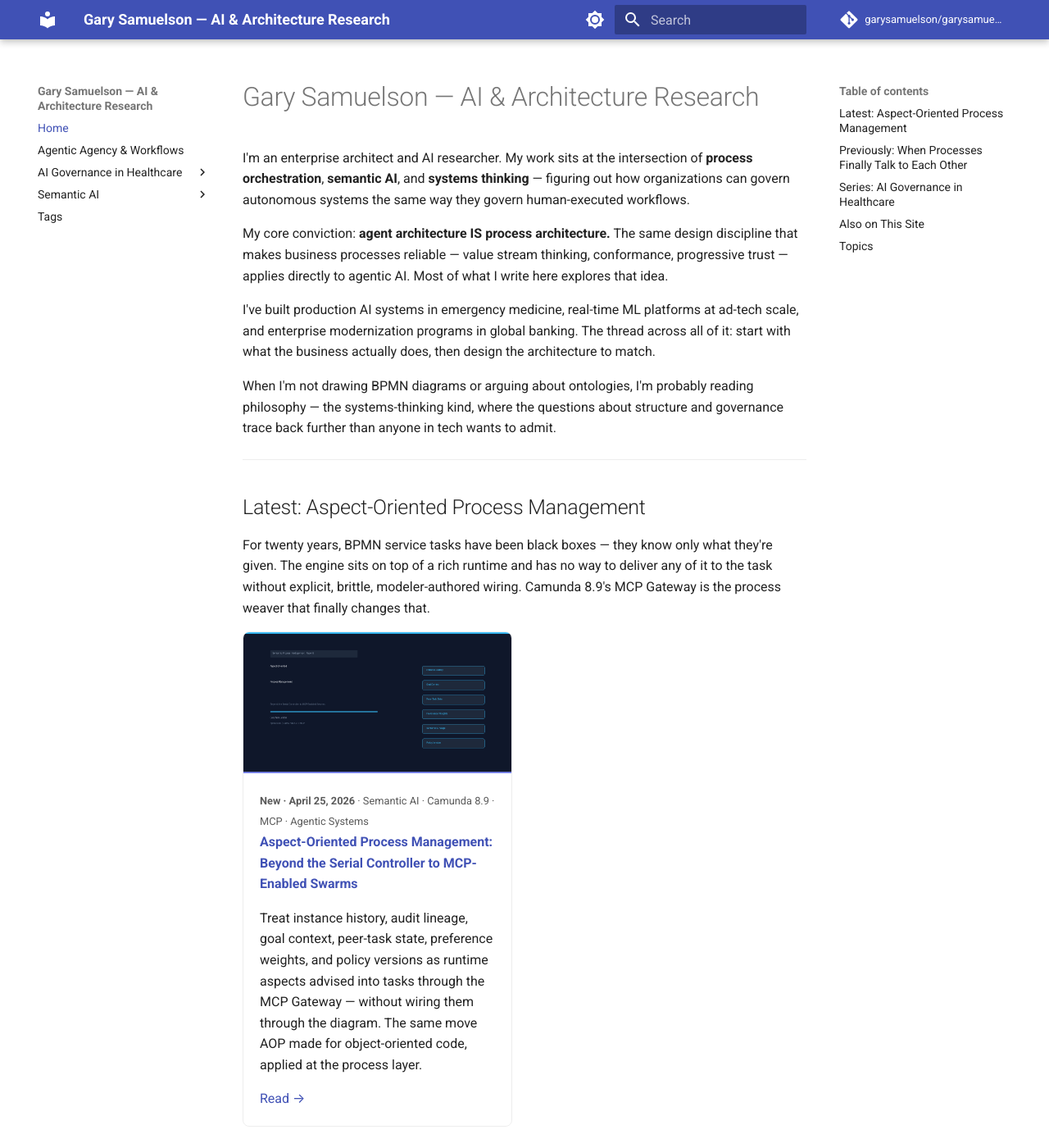
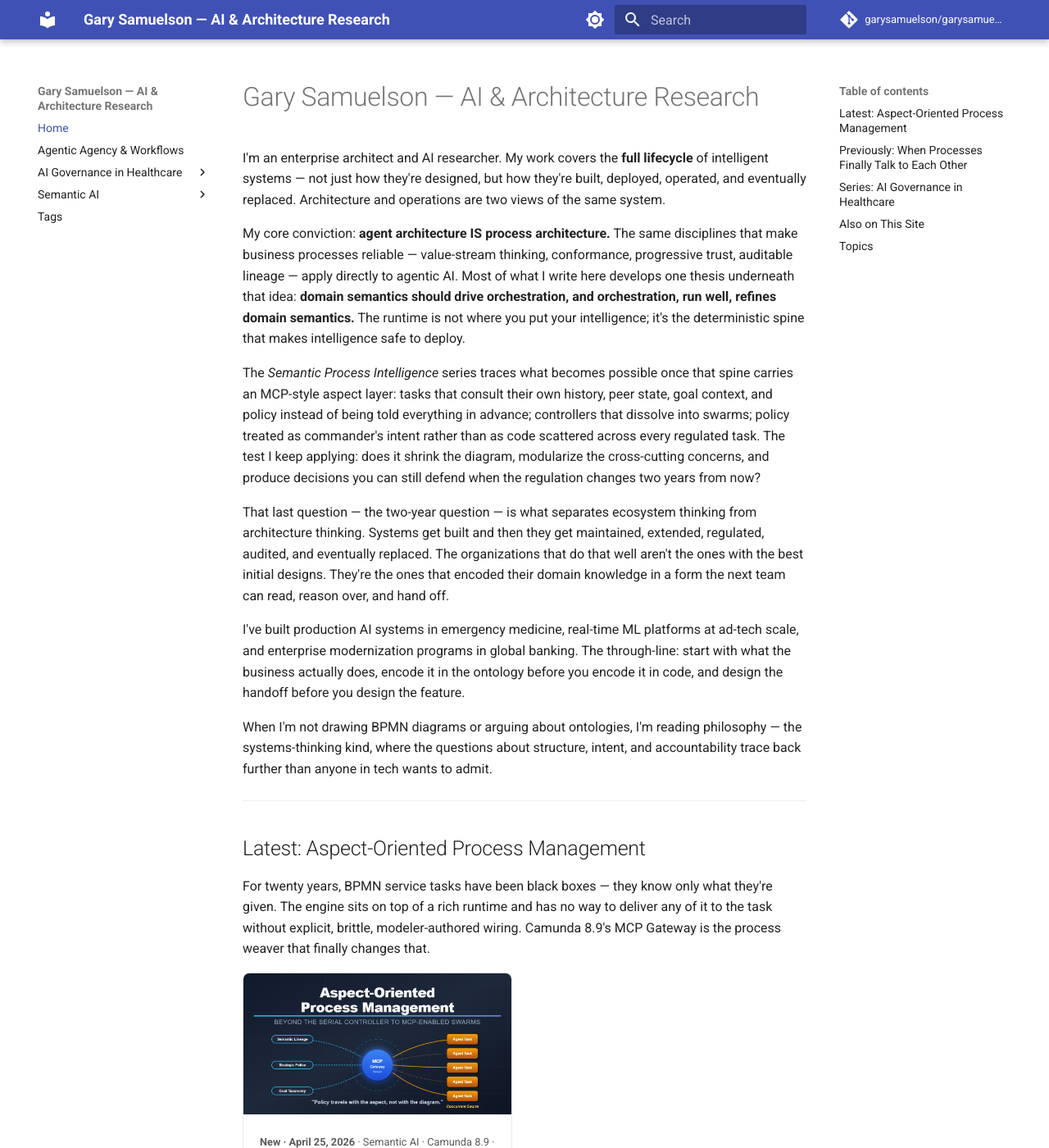
Before and after one commit to garysamuelson/garysamuelson.github.io, an MkDocs documentation site: the page built from docs/index.md, in a window 1280 px wide and 1400 px high. Shown: the whole window at 82% size. Built offline with MkDocs 1.6.1 and Material for MkDocs 9.7.7, drawn with Linux system fonts in a browser that asks for light colours; comment, search, counter and statistics services are not loaded.

Commit message:
Replace social image with full SVG render (aopm_social_s8_v2.png); update about section

```diff
--- a/docs/index.md
+++ b/docs/index.md
@@ -1,12 +1,16 @@
 # Gary Samuelson — AI & Architecture Research
 
-I'm an enterprise architect and AI researcher. My work sits at the intersection of **process orchestration**, **semantic AI**, and **systems thinking** — figuring out how organizations can govern autonomous systems the same way they govern human-executed workflows.
+I'm an enterprise architect and AI researcher. My work covers the **full lifecycle** of intelligent systems — not just how they're designed, but how they're built, deployed, operated, and eventually replaced. Architecture and operations are two views of the same system.
 
-My core conviction: **agent architecture IS process architecture.** The same design discipline that makes business processes reliable — value stream thinking, conformance, progressive trust — applies directly to agentic AI. Most of what I write here explores that idea.
+My core conviction: **agent architecture IS process architecture.** The same disciplines that make business processes reliable — value-stream thinking, conformance, progressive trust, auditable lineage — apply directly to agentic AI. Most of what I write here develops one thesis underneath that idea: **domain semantics should drive orchestration, and orchestration, run well, refines domain semantics.** The runtime is not where you put your intelligence; it's the deterministic spine that makes intelligence safe to deploy.
 
-I've built production AI systems in emergency medicine, real-time ML platforms at ad-tech scale, and enterprise modernization programs in global banking. The thread across all of it: start with what the business actually does, then design the architecture to match.
+The *Semantic Process Intelligence* series traces what becomes possible once that spine carries an MCP-style aspect layer: tasks that consult their own history, peer state, goal context, and policy instead of being told everything in advance; controllers that dissolve into swarms; policy treated as commander's intent rather than as code scattered across every regulated task. The test I keep applying: does it shrink the diagram, modularize the cross-cutting concerns, and produce decisions you can still defend when the regulation changes two years from now?
 
-When I'm not drawing BPMN diagrams or arguing about ontologies, I'm probably reading philosophy — the systems-thinking kind, where the questions about structure and governance trace back further than anyone in tech wants to admit.
+That last question — the two-year question — is what separates ecosystem thinking from architecture thinking. Systems get built and then they get maintained, extended, regulated, audited, and eventually replaced. The organizations that do that well aren't the ones with the best initial designs. They're the ones that encoded their domain knowledge in a form the next team can read, reason over, and hand off.
+
+I've built production AI systems in emergency medicine, real-time ML platforms at ad-tech scale, and enterprise modernization programs in global banking. The through-line: start with what the business actually does, encode it in the ontology before you encode it in code, and design the handoff before you design the feature.
+
+When I'm not drawing BPMN diagrams or arguing about ontologies, I'm reading philosophy — the systems-thinking kind, where the questions about structure, intent, and accountability trace back further than anyone in tech wants to admit.
 
 ---
 
@@ -18,7 +22,7 @@ For twenty years, BPMN service tasks have been black boxes — they know only wh
 
 <div markdown style="border:1px solid var(--md-default-fg-color--lightest); border-radius:8px; overflow:hidden;">
 <a href="semantic-ai/aspect-oriented-process-management/">
-  <img src="assets/aopm_social_s8_v1.png" alt="Aspect-Oriented Process Management" style="width:100%; display:block;" />
+  <img src="assets/aopm_social_s8_v2.png" alt="Aspect-Oriented Process Management" style="width:100%; display:block;" />
 </a>
 <div style="padding:1rem;">
 <small><strong>New · April 25, 2026</strong> · Semantic AI · Camunda 8.9 · MCP · Agentic Systems</small><br/>
```
Also changed, not shown: docs/semantic-ai/aspect-oriented-process-management.md (+1 -1 lines), docs/assets/aopm_social_s8_v2.png (added).
